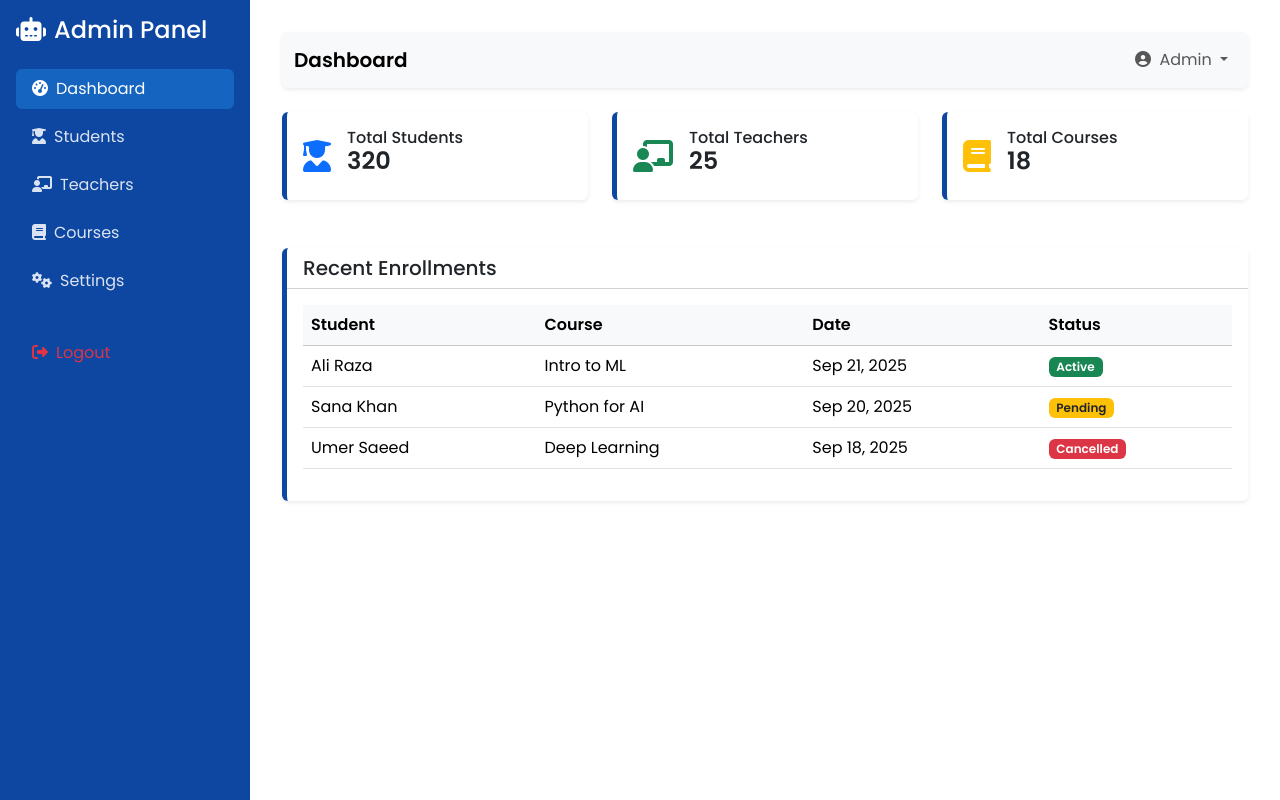
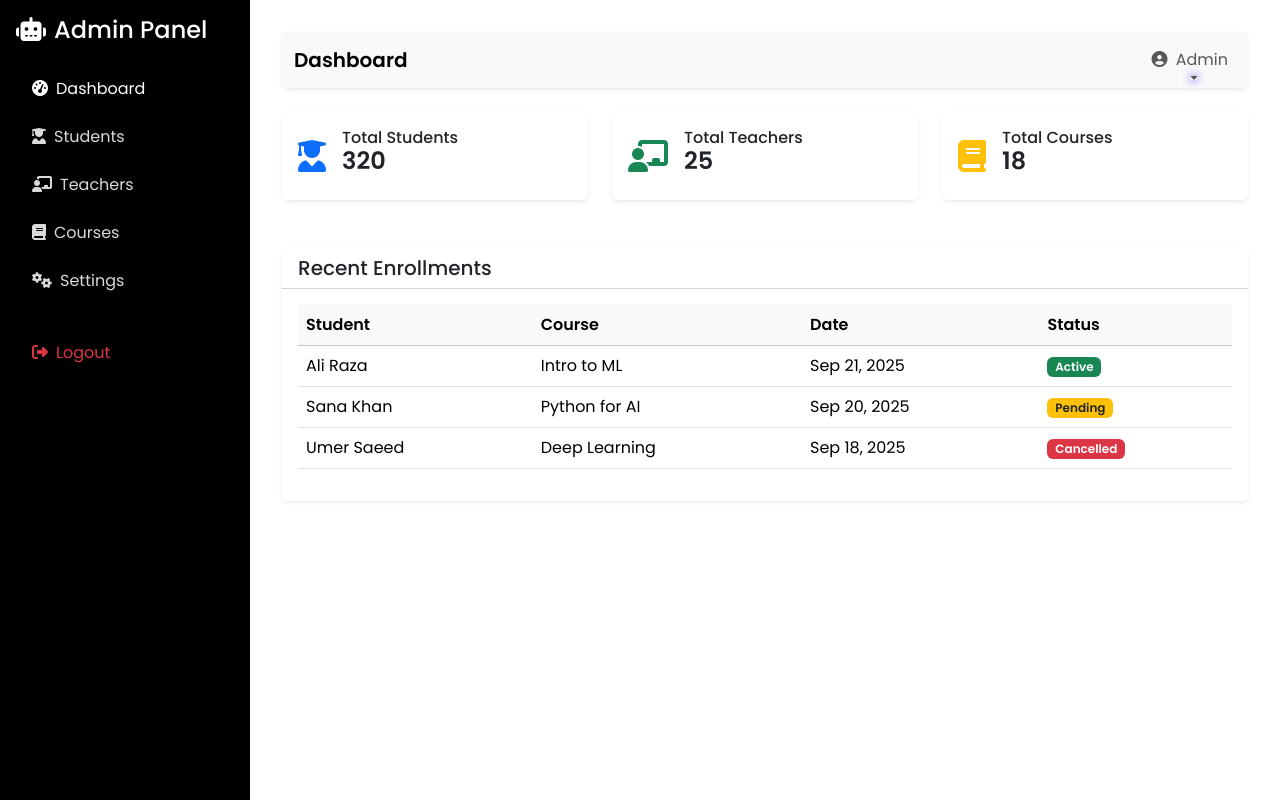
Before and after one commit to mroufriaz/ai-learning-hub, a Django app: page /sidebar/ in a window 1280 px wide. Run offline with Django 5.2, Linux system fonts and the light colour scheme.

Commit message:
Updated all project files

```diff
--- a/static/styles.css
+++ b/static/styles.css
@@ -1,42 +1,60 @@
+/* Global Font */
 * {
     font-family: 'Poppins', sans-serif;
 }
 
+/* Navbar */
 .navbar {
     color: white;
 }
 
 .nav-link {
+    position: relative;
     font-size: 1rem;
-       transition: 0.2s;
+    transition: color 0.3s ease;
 }
 
-   .nav-link:hover {
-       text-decoration: underline;
+/* Underline effect */
+.nav-link::after {
+    content: "";
+    position: absolute;
+    left: 50%;
+    bottom: 0;
+    transform: translateX(-50%);
+    width: 0%;
+    height: 2px;
+    background: linear-gradient(90deg, #6610f2, #b84ef5, #6610f2);
+    border-radius: 2px;
+    box-shadow: 0 0 8px #6610f2;
+    transition: width 0.4s ease;
 }
 
-
-   footer a:hover {
-       color: #ffffff !important;
-       text-decoration: underline;
+/* Hover animation */
+.nav-link:hover {
+    color: #b84ef5 !important;
+    text-shadow: 0 0 8px rgba(184, 78, 245, 0.8);
 }
 
-   footer .social-icons a:hover {
-       color: #6610f2 !important;
+.nav-link:hover::after {
+    width: 100%;
+    animation: glowmove 1.2s linear infinite;
 }
 
-   footer input::placeholder {
-       font-size: 0.85rem;
+/* Shimmer effect for underline */
+@keyframes glowmove {
+    0% {
+        background-position: 0% 50%;
     }
 
+    100% {
+        background-position: 200% 50%;
+    }
+}
 
-
-
-   /* SideBar CSS */
-
+/* Sidebar */
 .sidebar {
     height: 100vh;
-       background-color: #0d47a1;
+    background-color: #000;
     color: white;
 }
 
@@ -45,7 +63,7 @@
 }
 
 .sidebar .nav-link.active {
-       background-color: #1565c0;
+    background-color: #000;
     border-radius: 0.375rem;
     color: white;
 }
@@ -54,6 +72,7 @@
     color: #fff;
 }
 
+/* Content Area */
 .content {
     margin-left: 250px;
     padding: 2rem;
@@ -65,7 +84,7 @@
     }
 }
 
+/* Cards */
 .card {
     border: none;
-       border-left: 5px solid #0d47a1;
 }
```
Lines whose indentation alone changed are shown as unchanged.
